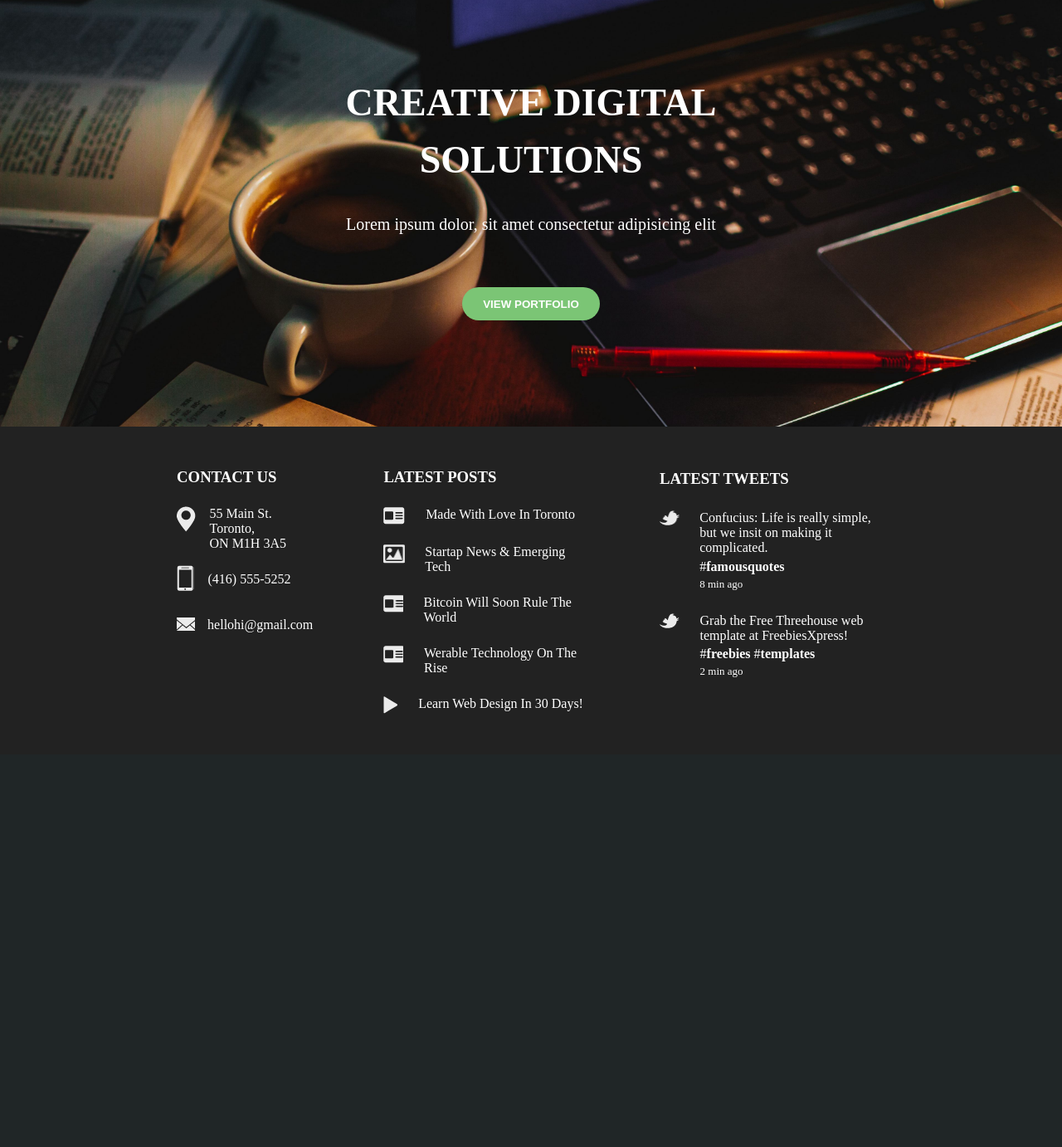
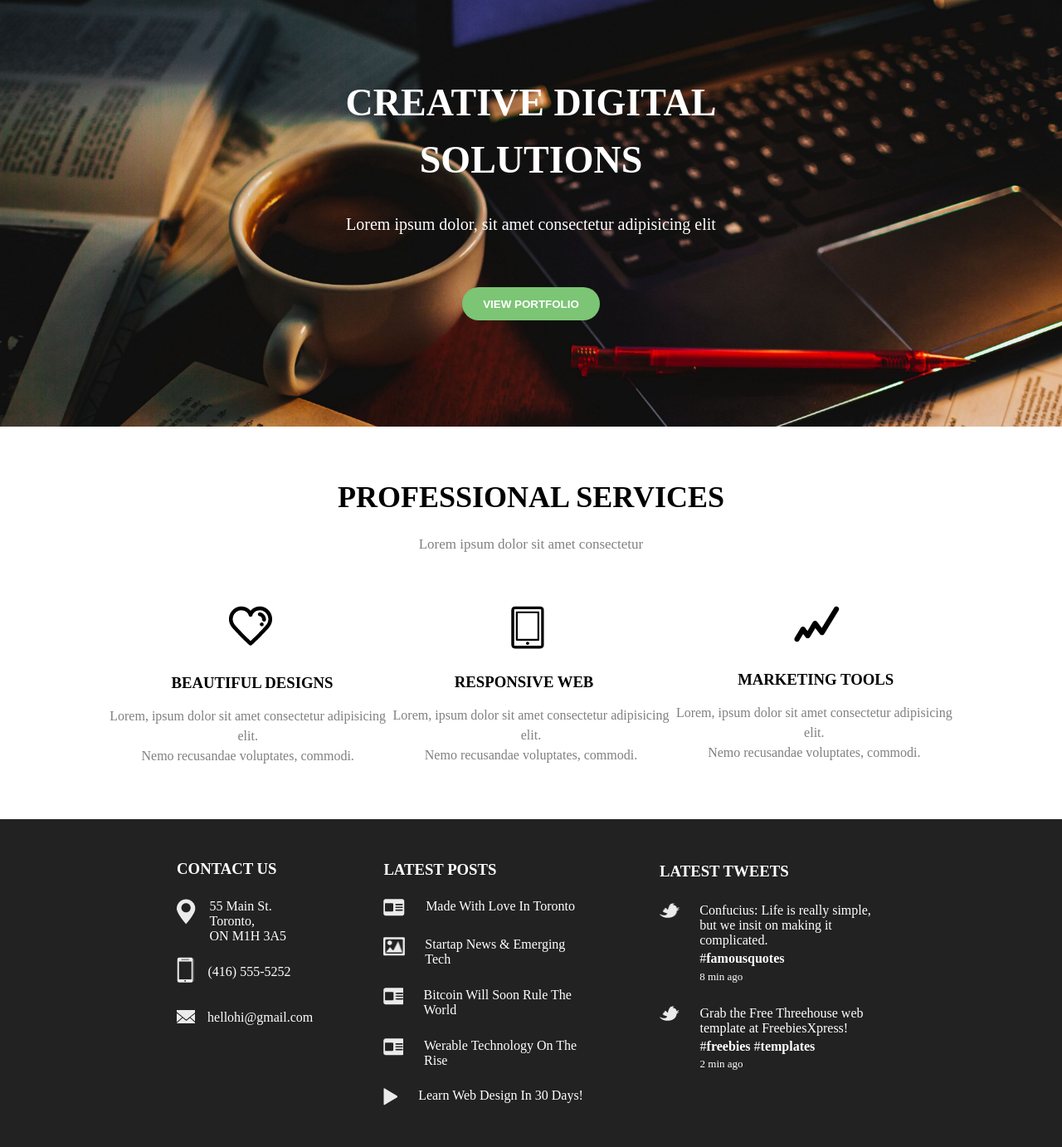
Before and after one commit to KKonon/ThreeHouse, a PHP site: page / in a window 1280 px wide. Shown: the part 81-1463 px from the top of the page at 83% size. Before the commit the page ends 941 px from the top, so only its background shows below. Run offline with PHP 8.4, Linux system fonts and the light colour scheme.

Commit message:
proffesional finish

```diff
--- a/css/style.css
+++ b/css/style.css
@@ -102,6 +102,93 @@
 
 .head .head__btn button:hover{
     background-color: rgb(150, 150, 150);
+}
+
+.proffesional .prof__head h2{
+    text-align: center;
+    text-transform: uppercase;
+    font-size: 36px;
+
+    padding: 5% 0% 2% 0%;
+}
+
+.proffesional .prof__head p{
+    text-align: center;
+    font-size: 17px;
+    color: #808080;
+
+    padding-bottom: 5%;
+}
+
+.proffesional .prof_wrapper{
+    display: flex;
+    justify-content: space-around;
+
+    padding-bottom: 5%;
+}
+
+.proffesional .prof_wrapper .prof__design .prof__design__img{
+    background-image: url(/images/Heart.png);
+    width: 54px;
+    height: 48px;
+
+    margin-left: 43%;
+}
+
+.proffesional .prof_wrapper .prof__design h3{
+    margin-top: 10%;
+    padding-left: 23%;
+    padding-bottom: 5%;
+    text-transform: uppercase;
+}
+
+.proffesional .prof_wrapper .prof__design p{
+    line-height: 1.5;
+    text-align: center;
+    color: #808080;
+}
+
+
+.proffesional .prof_wrapper .prof__web .prof__web__img{
+    background-image: url(/images/Mobile.png);
+    width: 40px;
+    height: 52px;
+
+    margin-left: 43%;
+}
+
+.proffesional .prof_wrapper .prof__web h3{
+    margin-top: 8.5%;
+    padding-left: 23%;
+    padding-bottom: 5%;
+    text-transform: uppercase;
+}
+
+.proffesional .prof_wrapper .prof__web p{
+    line-height: 1.5;
+    text-align: center;
+    color: #808080;
+}
+
+.proffesional .prof__tools .prof__tools__img{
+    background-image: url(/images/Graph.png);
+    width: 55px;
+    height: 44px;
+
+    margin-left: 43%;
+}
+
+.proffesional .prof_wrapper .prof__tools h3{
+    margin-top: 10%;
+    padding-left: 23%;
+    padding-bottom: 5%;
+    text-transform: uppercase;
+}
+
+.proffesional .prof_wrapper .prof__tools p{
+    line-height: 1.5;
+    text-align: center;
+    color: #808080;
 }
 
 
--- a/index.php
+++ b/index.php
@@ -5,12 +5,44 @@ require_once "./php/nav.php";
 ?>
 
 <div class="head">
+
     <h1>Creative Digital <br>Solutions</h1>
     <p>Lorem ipsum dolor, sit amet consectetur adipisicing elit</p>
 
     <div class="head__btn">
         <button>View Portfolio</button>
     </div>
+
+</div>
+
+<div class="proffesional">
+
+    <div class="prof__head">
+        <h2>Professional services</h2>
+        <p>Lorem ipsum dolor sit amet consectetur</p>
+    </div>
+
+    <div class="prof_wrapper content">
+
+        <div class="prof__design">
+            <div class="prof__design__img"></div>
+            <h3>Beautiful Designs</h3>
+            <p>Lorem, ipsum dolor sit amet consectetur adipisicing elit. <br>Nemo recusandae voluptates, commodi.</p>
+        </div>
+
+        <div class="prof__web">
+            <div class="prof__web__img"></div>
+            <h3>Responsive Web</h3>
+            <p>Lorem, ipsum dolor sit amet consectetur adipisicing elit. <br>Nemo recusandae voluptates, commodi.</p>
+        </div>
+
+        <div class="prof__tools">
+            <div class="prof__tools__img"></div>
+            <h3>Marketing Tools</h3>
+            <p>Lorem, ipsum dolor sit amet consectetur adipisicing elit. <br>Nemo recusandae voluptates, commodi.</p>
+        </div>
+
+    </div>
 </div>
 
 <?php
```
Also changed, not shown: images/Graph.png (added), images/Heart.png (added), images/Mobile.png (added).
